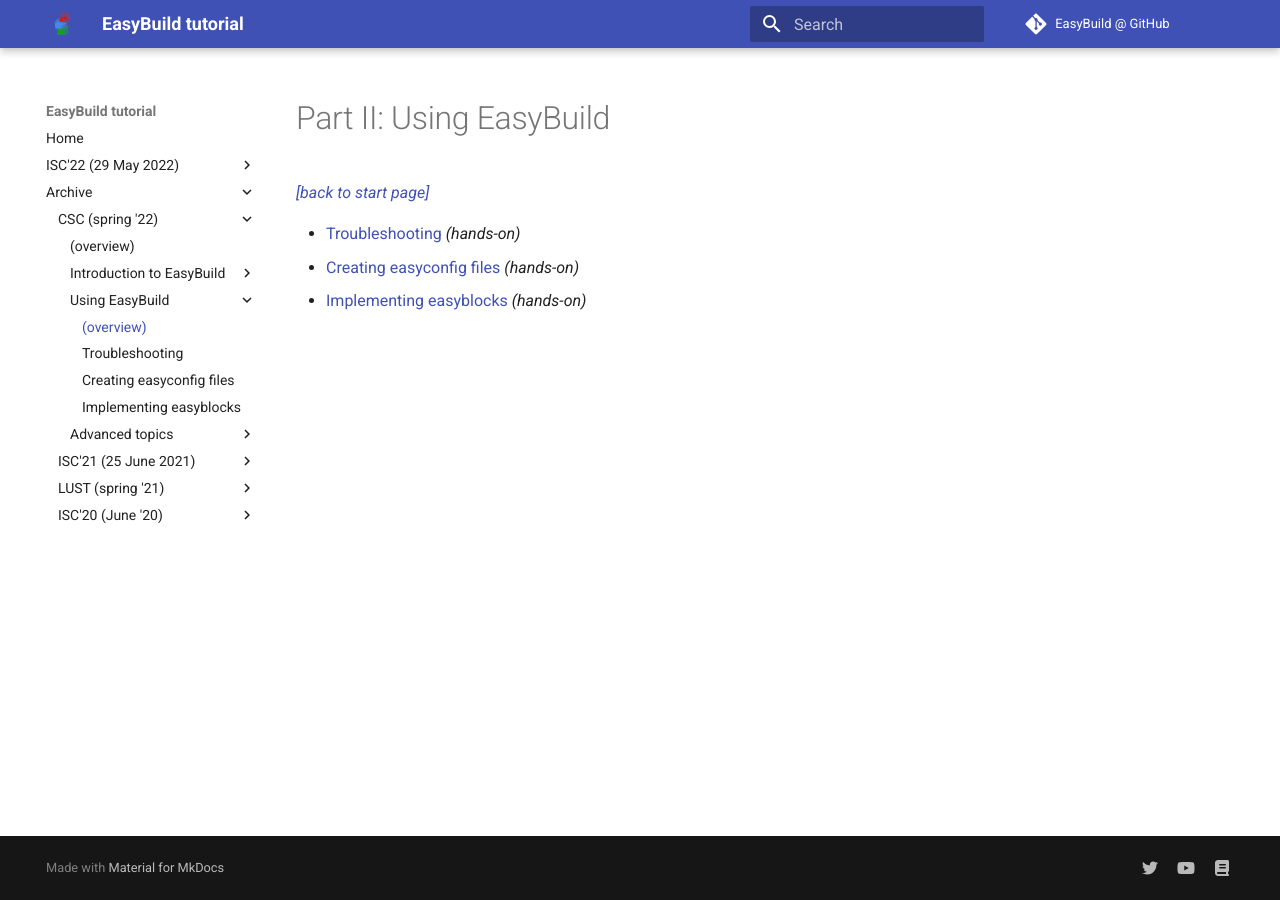
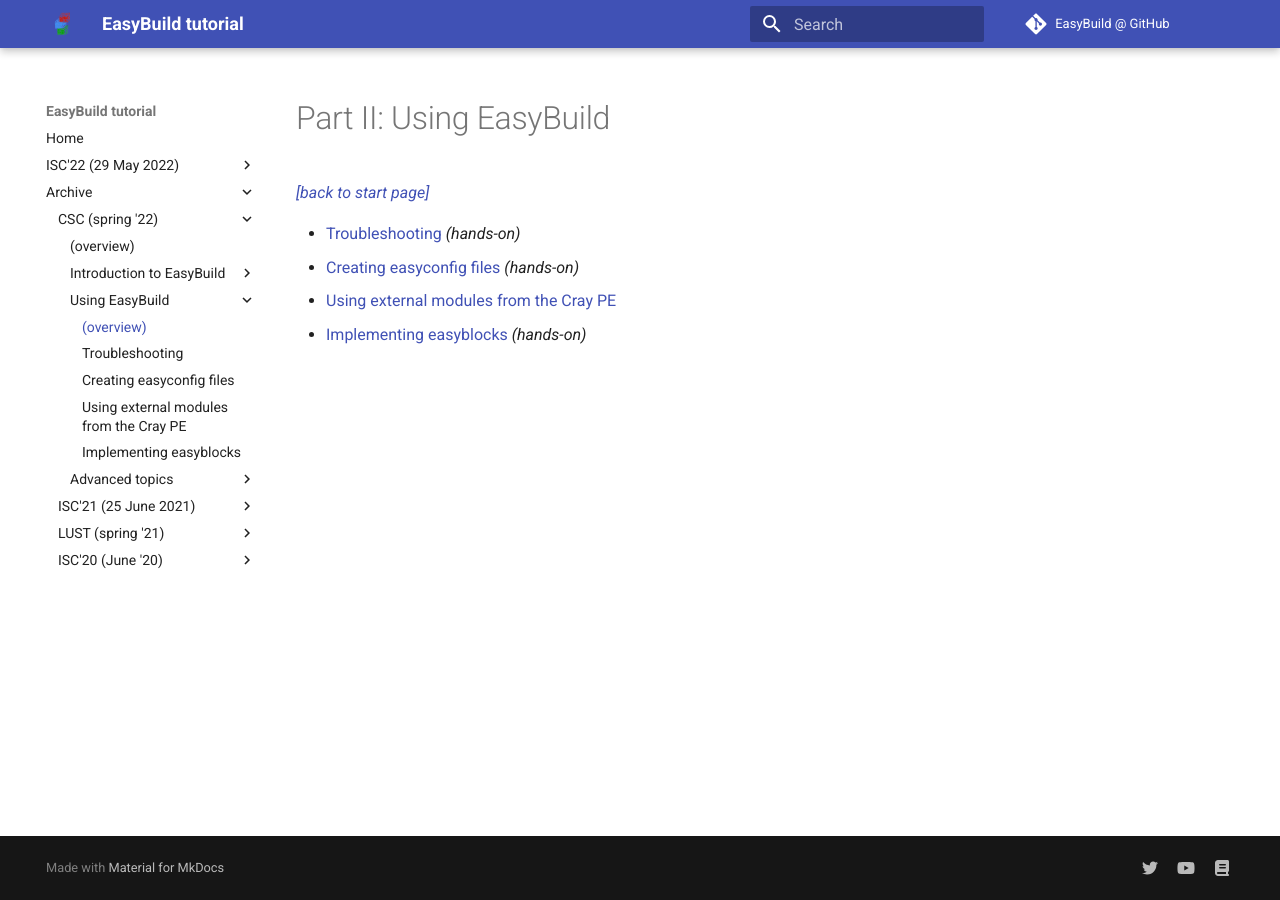
Before and after one commit to easybuilders/easybuild-tutorial, an MkDocs documentation site: the page built from docs/2022-CSC_and_LO/2_00_part2_using.md, in a window 1280 px wide. Built offline with MkDocs 1.6.1 and Material for MkDocs 9.7.7, drawn with Linux system fonts in a browser that asks for light colours.

Commit message:
Adding in an additional section about external modules.

```diff
--- a/docs/2022-CSC_and_LO/2_00_part2_using.md
+++ b/docs/2022-CSC_and_LO/2_00_part2_using.md
@@ -4,4 +4,5 @@
 
 * [Troubleshooting](2_01_troubleshooting.md) *(hands-on)*
 * [Creating easyconfig files](2_02_creating_easyconfig_files.md) *(hands-on)*
-* [Implementing easyblocks](2_03_implementing_easyblocks.md) *(hands-on)*
+* [Using external modules from the Cray PE](2_03_external_modules.md)
+* [Implementing easyblocks](2_04_implementing_easyblocks.md) *(hands-on)*
--- a/mkdocs.yml
+++ b/mkdocs.yml
@@ -49,7 +49,8 @@ nav:
               - (overview): 2022-CSC_and_LO/2_00_part2_using.md
               - Troubleshooting: 2022-CSC_and_LO/2_01_troubleshooting.md
               - Creating easyconfig files: 2022-CSC_and_LO/2_02_creating_easyconfig_files.md
-              - Implementing easyblocks: 2022-CSC_and_LO/2_03_implementing_easyblocks.md
+              - Using external modules from the Cray PE: 2022-CSC_and_LO/2_03_external_modules.md
+              - Implementing easyblocks: 2022-CSC_and_LO/2_04_implementing_easyblocks.md
           - Advanced topics:
               - (overview): 2022-CSC_and_LO/3_00_part3_advanced.md
               - Using EasyBuild as a library: 2022-CSC_and_LO/3_01_easybuild_library.md
```
Also changed, not shown: docs/2022-CSC_and_LO/2_02_creating_easyconfig_files.md (+1 -1 lines), docs/2022-CSC_and_LO/2_04_implementing_easyblocks.md (renamed from docs/2022-CSC_and_LO/2_03_implementing_easyblocks.md, +1 -1 lines), docs/2022-CSC_and_LO/index.md (+2 -1 lines).
